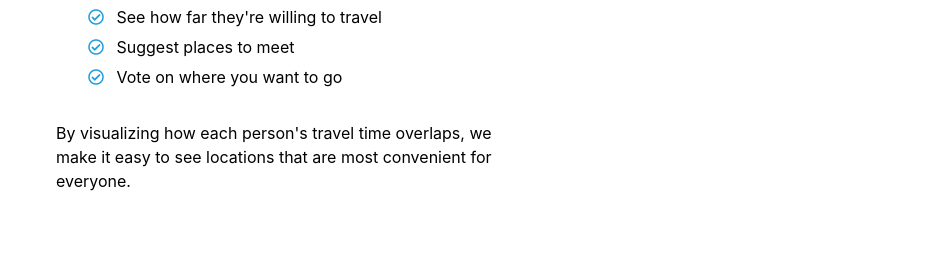
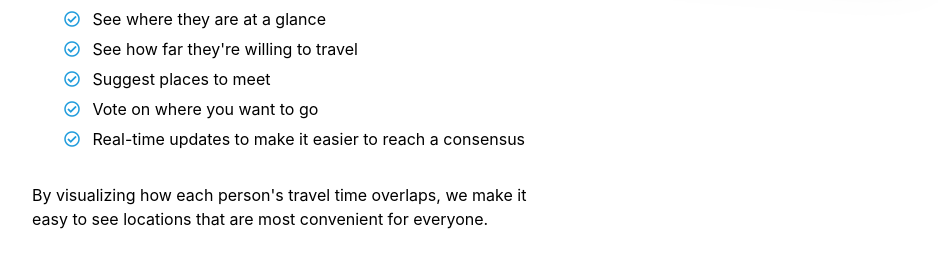
Before and after one commit to meetwithmu/meetwithmu.github.io, a plain HTML site: page index.html in a window 1280 px wide. Shown: the part 287-554 px from the top of the page, without its empty margins (181-1119 px from the left). Drawn offline with Linux system fonts and the light colour scheme.

Commit message:
Spacing edits, added info about real-time

```diff
--- a/index.html
+++ b/index.html
@@ -7,6 +7,7 @@
         <style>
             body {
                 font-family: -apple-system, BlinkMacSystemFont, "Segoe UI", Roboto, Helvetica, Arial, sans-serif, "Apple Color Emoji", "Segoe UI Emoji", "Segoe UI Symbol";
+                padding-top: 2em;
             }
             h1 {
                 text-transform: uppercase;
@@ -30,7 +31,7 @@
             .left {
                 padding-top: 2.5em;
                 margin-right: 1em;
-                max-width: 30em;
+                max-width: 33em;
             }
             .right {
                 padding: 1em 0;
@@ -70,6 +71,7 @@
                         <li><i class="far fa-check-circle"></i> See how far they're willing to travel</li>
                         <li><i class="far fa-check-circle"></i> Suggest places to meet</li>
                         <li><i class="far fa-check-circle"></i> Vote on where you want to go</li>
+                        <li><i class="far fa-check-circle"></i> Real-time updates to make it easier to reach a consensus</li>
                     </ul>
                 </p>
                 <p>
```
Also changed, not shown: 1 other file.
